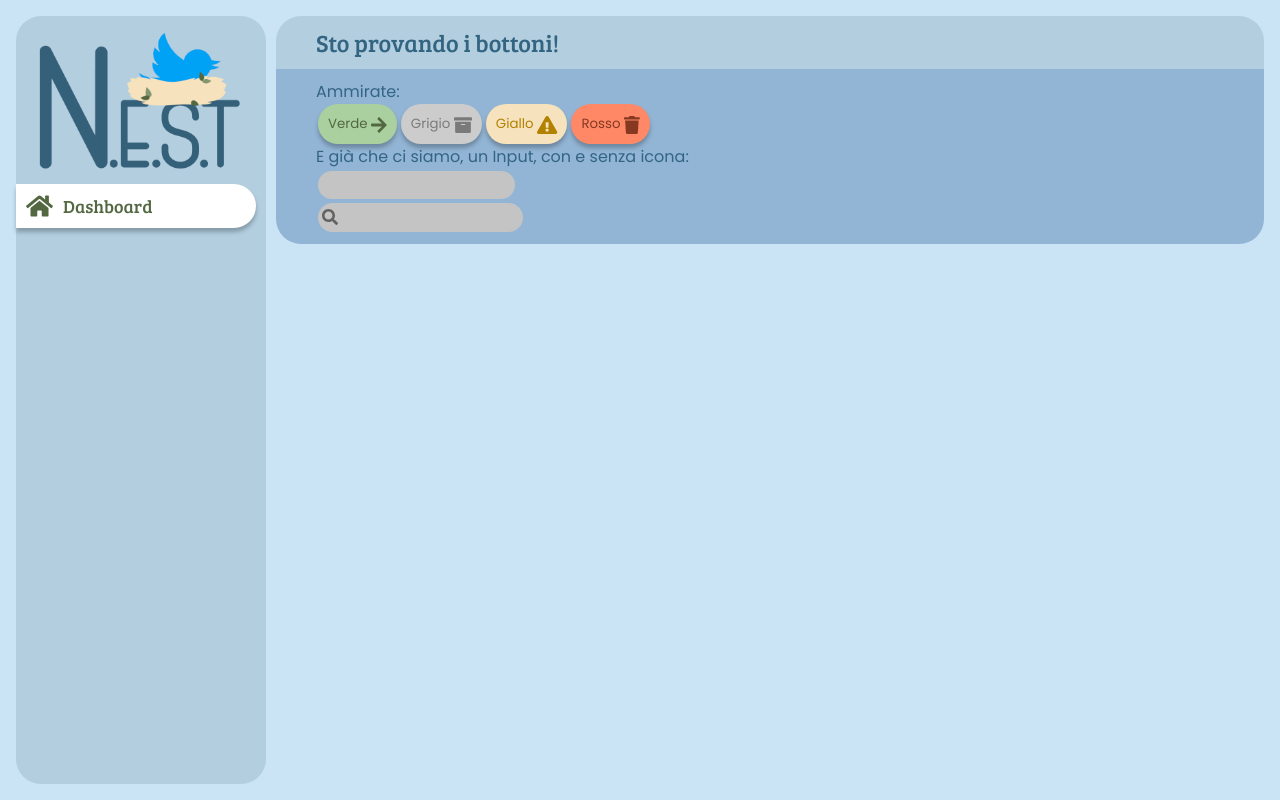
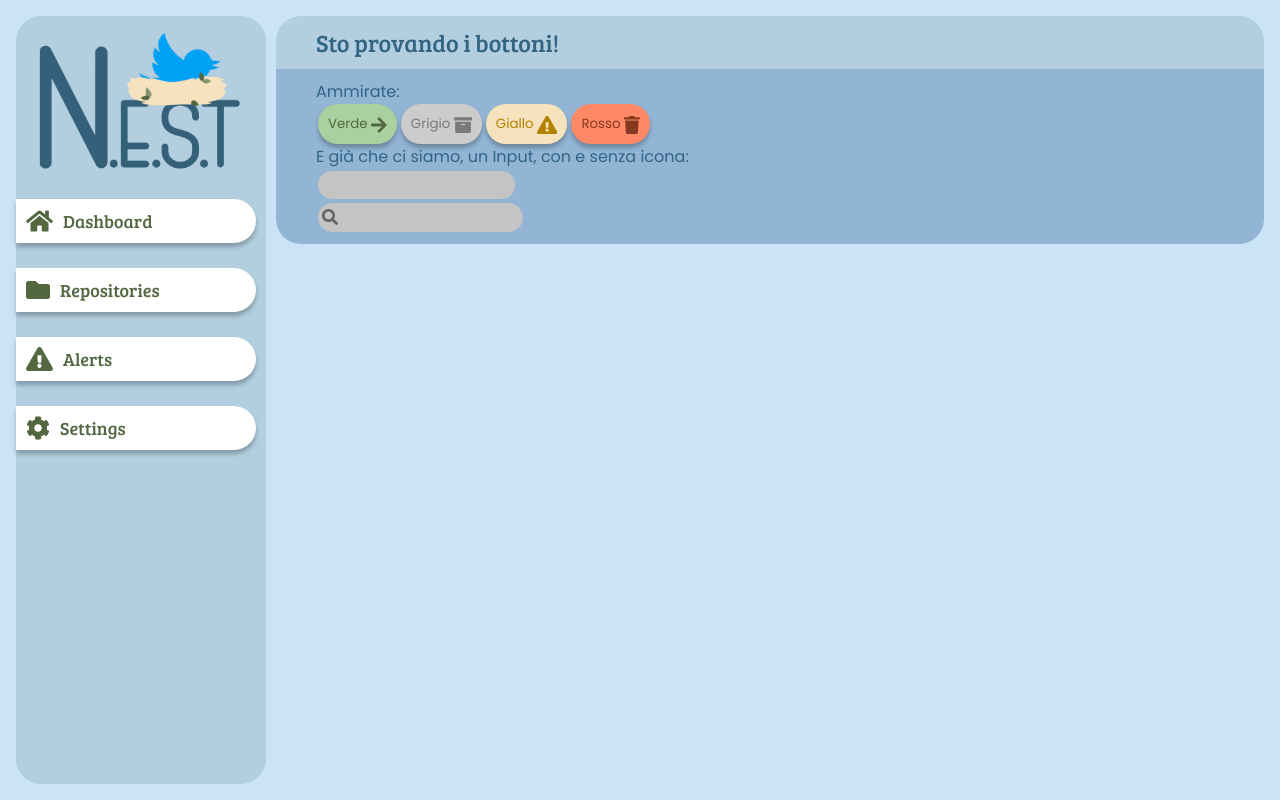
Before and after one commit to pds-nest/2021-g2-nest, a React (Create React App) app in the folder code/frontend/: page / in a window 1280 px wide. Built offline with nearby package versions, Linux system fonts and the light colour scheme.

Commit message:
✨ Add multiple buttons to the Sidebar

```diff
--- a/code/frontend/src/components/Sidebar.js
+++ b/code/frontend/src/components/Sidebar.js
@@ -3,7 +3,7 @@ import Style from "./Sidebar.module.css"
 import classNames from "classnames"
 import Logo from "./Logo"
 import ButtonSidebar from "./ButtonSidebar"
-import { faHome } from "@fortawesome/free-solid-svg-icons"
+import { faCog, faExclamationTriangle, faFolder, faHome } from "@fortawesome/free-solid-svg-icons"
 
 
 export default function Sidebar({ children, className, ...props }) {
@@ -12,6 +12,9 @@ export default function Sidebar({ children, className, ...props }) {
             {/* TODO: Aggiungere il logo qui! */}
             <Logo/>
             <ButtonSidebar icon={faHome}>Dashboard</ButtonSidebar>
+            <ButtonSidebar icon={faFolder}>Repositories</ButtonSidebar>
+            <ButtonSidebar icon={faExclamationTriangle}>Alerts</ButtonSidebar>
+            <ButtonSidebar icon={faCog}>Settings</ButtonSidebar>
             {children}
         </div>
     )
--- a/code/frontend/src/components/Sidebar.module.css
+++ b/code/frontend/src/components/Sidebar.module.css
@@ -1,7 +1,7 @@
 .Sidebar {
     display: flex;
     flex-direction: column;
-    gap: 10px;
+    gap: 25px;
 
     width: 100%;
     height: 100%;
```
